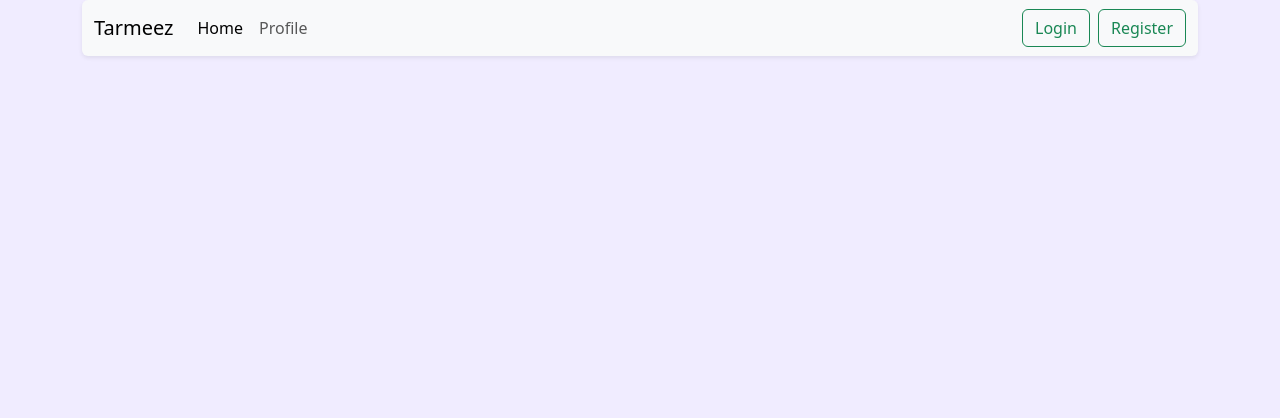
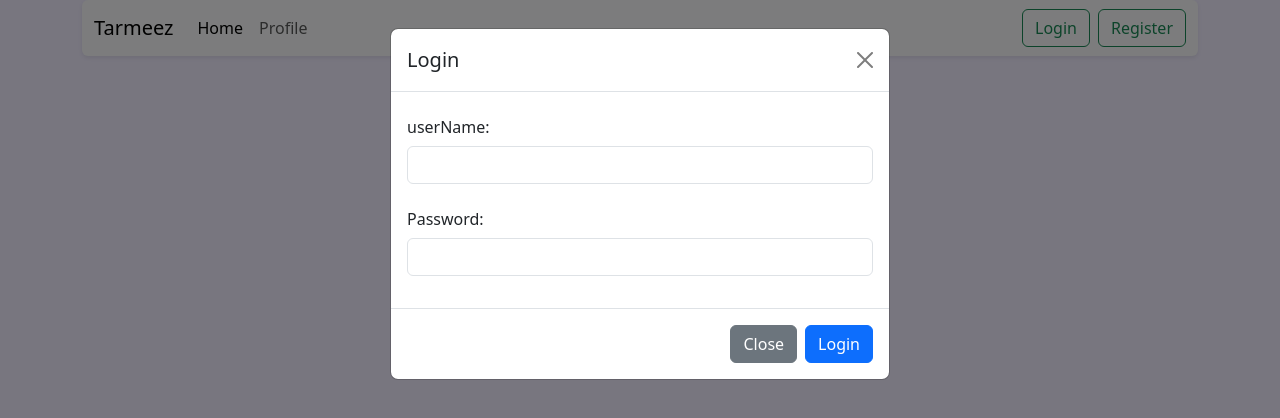
Before and after one commit to kero571-adel/Site-similar-to-facebook, a plain HTML site: page index.html in a window 1280 px wide. Both pictures are taken after a click on the button "Login". Drawn offline with nearby package versions, Linux system fonts and the light colour scheme; no server answers.

Commit message:
create loginBtnOnClick() and create model login,toast success

```diff
--- a/index.html
+++ b/index.html
@@ -4,8 +4,7 @@
     <meta charset="UTF-8">
     <meta name="viewport" content="width=device-width, initial-scale=1.0">
     <link rel="stylesheet" href="css.css">
-    <link rel="stylesheet" href="bootstrap.min.css">
-    <link rel="stylesheet" href="./node_modules/bootstrap-icons/">
+    <link rel="stylesheet" href="./node_modules/bootstrap/dist/css/bootstrap.min.css">
     <title>Document</title>
 </head>
 <body style="background-color: #f0ecff;">
@@ -27,7 +26,7 @@
                   </li>
                 </ul>
                 <div class="d-flex">
-                    <button type="button" class="btn btn-outline-success mx-2">Login</button>
+                    <button type="button" class="btn btn-outline-success mx-2" data-bs-toggle="modal" data-bs-target="#exampleModal">Login</button>
                     <button type="button" class="btn btn-outline-success">Register</button>
                 </div>
               </div>
@@ -38,7 +37,44 @@
     <div class="container">
         <div class="posts  mt-3"></div>
     </div>
-    <script src="bootstrap.bundle.min.js"></script>
+    <!--Modals-->
+    <!--Login-->
+    <div class="modal fade" id="exampleModal" tabindex="-1" aria-labelledby="exampleModalLabel" aria-hidden="true">
+      <div class="modal-dialog">
+        <div class="modal-content">
+          <div class="modal-header">
+            <h1 class="modal-title fs-5" id="exampleModalLabel">Login</h1>
+            <button type="button" class="btn-close" data-bs-dismiss="modal" aria-label="Close"></button>
+          </div>
+          <div class="modal-body">
+            <form>
+              <div class="mb-3">
+                <label for="recipient-name" class="col-form-label">userName:</label>
+                <input type="text" class="form-control" id="recipient-name">
+              </div>
+              <div class="mb-3">
+                <label for="message-text" class="col-form-label">Password:</label>
+                <input type="password" class="form-control" id="exampleInputPassword1">
+              </div>
+            </form>
+          </div>
+          <div class="modal-footer">
+            <button type="button" class="btn btn-secondary" data-bs-dismiss="modal">Close</button>
+            <button type="button" class="btn btn-primary" onclick="loginBtnOnClick()">Login</button>
+          </div>
+        </div>
+      </div>
+    </div>
+    <!--toast-->
+    <div class="toast align-items-center text-light bg-success border-0 position-fixed bottom-0 end-0 m-3" role="alert" aria-live="assertive" aria-atomic="true" id="toast-success">
+      <div class="d-flex">
+        <div class="toast-body">
+          success.
+        </div>
+        <button type="button" class="btn-close btn-close-white me-2 m-auto text-lg" data-bs-dismiss="toast" aria-label="Close"></button>
+      </div>
+    </div>
+    <script src="./node_modules/bootstrap/dist/js/bootstrap.bundle.min.js"></script>
     <script src="./node_modules/axios/dist/axios.min.js"></script>
     <script src="javaScript.js"></script>
 </body>
--- a/javaScript.js
+++ b/javaScript.js
@@ -1,6 +1,6 @@
 let posts = document.querySelector(".posts");
 window.onload = ()=>{
-    axios.get('https://tarmeezacademy.com/api/v1/posts?limit=50')
+    axios.get('https://tarmeezacademy.com/api/v1/posts?limit=5')
     .then((response)=>{
         console.log(response);
         let p = response.data.data.map((ele)=>{
@@ -32,3 +32,23 @@ window.onload = ()=>{
         alert(error);
     })
 }
+function loginBtnOnClick(){
+    let userNameLogin = document.getElementById("recipient-name").value;
+    let passwordLogin = document.getElementById("exampleInputPassword1").value;
+    axios.post('https://tarmeezacademy.com/api/v1/login', {
+    "username": userNameLogin,
+    "password": passwordLogin
+    })
+    .then((response)=>{
+        localStorage.setItem("token",response.data.token);
+        localStorage.setItem("currentUser",JSON.stringify(response.data.user));
+        bootstrap.Modal.getInstance(document.getElementById("exampleModal")).hide();
+        const toastElement = document.getElementById('toast-success');
+        let toast = new bootstrap.Toast(toastElement);
+        toast.show();
+    })
+    .catch((error)=>{
+        console.log(error);
+        alert("Not found maybe password or userName is wrong");
+    });
+}
```
